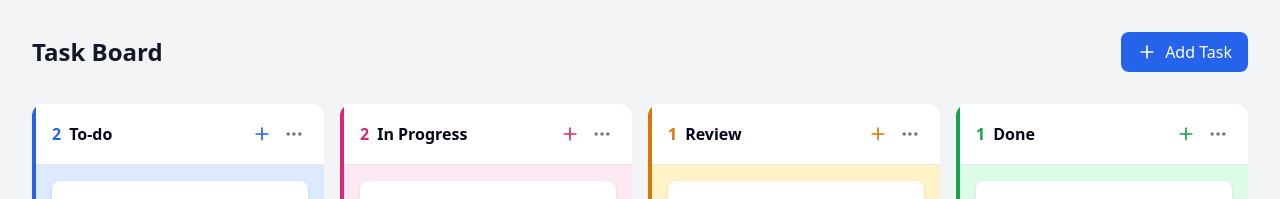
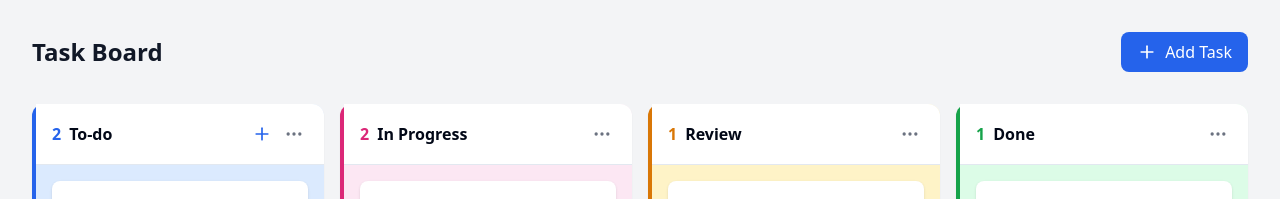
Before and after one commit to anuragmuxui/kanban, a React (Vite) app: page / in a window 1280 px wide. Shown: the top 199 px of the page. Built offline with nearby package versions, Linux system fonts and the light colour scheme.

Commit message:
Restricted + button to only show in To Do section

```diff
--- a/src/App.tsx
+++ b/src/App.tsx
@@ -106,10 +106,10 @@ function App() {
                 {...column}
                 tasks={tasks.filter((task) => task.status === column.id)}
                 count={tasks.filter((task) => task.status === column.id).length}
-                onCreateTask={() => {
+                onCreateTask={column.id === 'todo' ? () => {
                   setIsCreateModalOpen(true);
-                  setCurrentContainer(column.id);
-                }}
+                  setCurrentContainer('todo');
+                } : undefined}
               />
             ))}
           </div>
```
